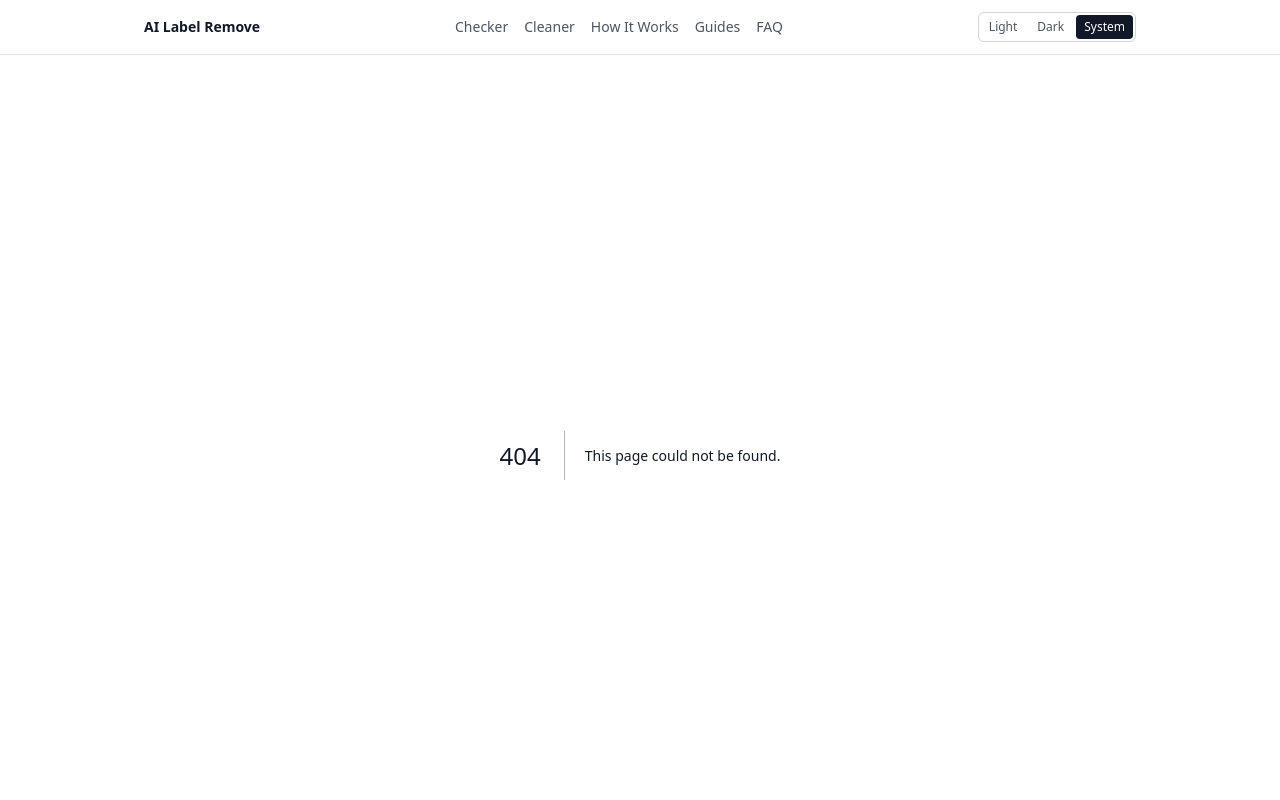
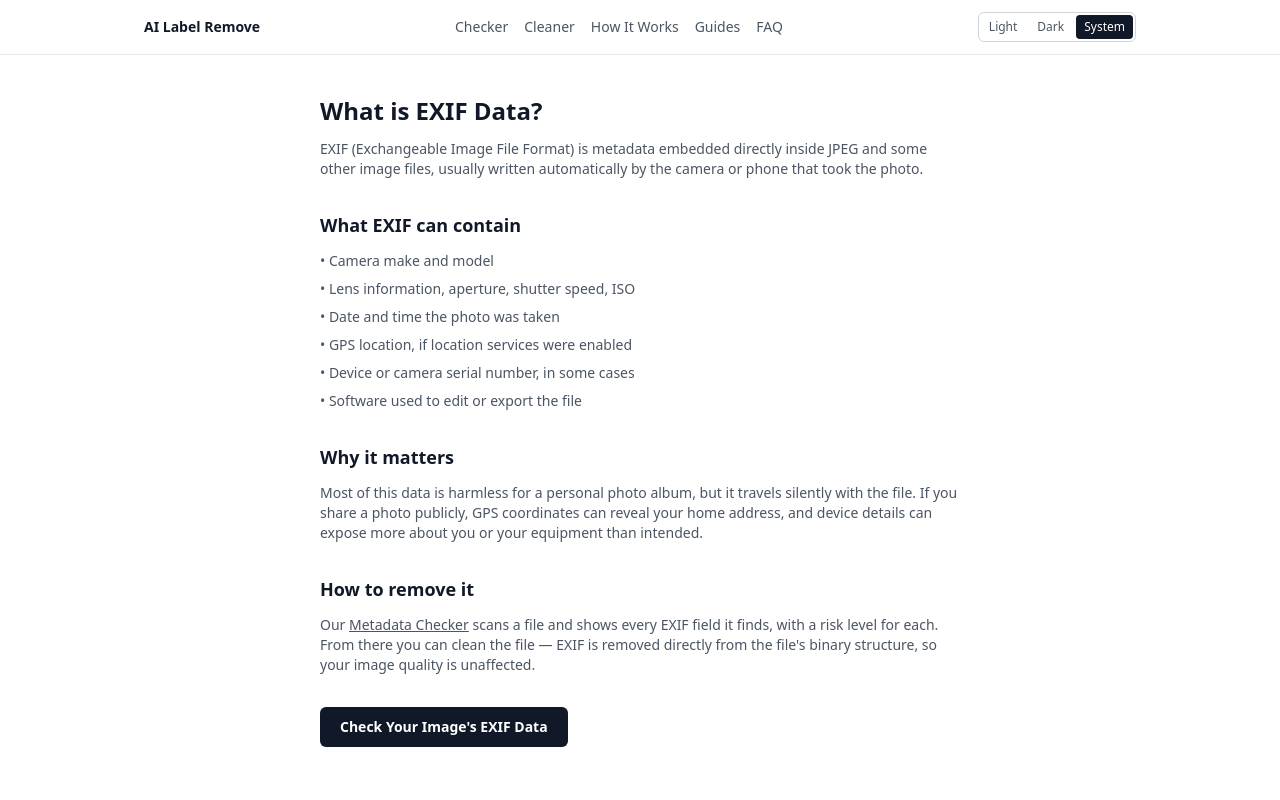
Before and after one commit to ailabelremove/ailabelremove, a Next.js app: page /exif-guide in a window 1280 px wide. Before the commit this address had no page. Shown: the top 800 px of the page. Built offline with nearby package versions, Linux system fonts and the light colour scheme.

Commit message:
Create page.tsx

```diff
--- /dev/null
+++ b/app/exif-guide/page.tsx
@@ -0,0 +1,74 @@
+import type { Metadata } from "next";
+import Link from "next/link";
+
+export const metadata: Metadata = {
+  title: "What is EXIF Data? A Complete Guide | AI Label Remove",
+  description:
+    "Learn what EXIF metadata is, what it reveals about your camera and location, and how to remove it from JPG and other image files.",
+  alternates: { canonical: "/exif-guide" },
+  openGraph: {
+    title: "What is EXIF Data? A Complete Guide",
+    description:
+      "Learn what EXIF metadata is, what it reveals, and how to remove it from your images.",
+  },
+};
+
+export default function ExifGuidePage() {
+  return (
+    <main className="mx-auto max-w-2xl px-4 py-10">
+      <h1 className="text-2xl font-semibold text-gray-900 dark:text-gray-100">
+        What is EXIF Data?
+      </h1>
+      <p className="mt-3 text-sm text-gray-600 dark:text-gray-300">
+        EXIF (Exchangeable Image File Format) is metadata embedded directly
+        inside JPEG and some other image files, usually written automatically
+        by the camera or phone that took the photo.
+      </p>
+
+      <h2 className="mt-8 text-lg font-semibold text-gray-900 dark:text-gray-100">
+        What EXIF can contain
+      </h2>
+      <ul className="mt-3 flex flex-col gap-2 text-sm text-gray-600 dark:text-gray-300">
+        <li>• Camera make and model</li>
+        <li>• Lens information, aperture, shutter speed, ISO</li>
+        <li>• Date and time the photo was taken</li>
+        <li>• GPS location, if location services were enabled</li>
+        <li>• Device or camera serial number, in some cases</li>
+        <li>• Software used to edit or export the file</li>
+      </ul>
+
+      <h2 className="mt-8 text-lg font-semibold text-gray-900 dark:text-gray-100">
+        Why it matters
+      </h2>
+      <p className="mt-3 text-sm text-gray-600 dark:text-gray-300">
+        Most of this data is harmless for a personal photo album, but it
+        travels silently with the file. If you share a photo publicly, GPS
+        coordinates can reveal your home address, and device details can
+        expose more about you or your equipment than intended.
+      </p>
+
+      <h2 className="mt-8 text-lg font-semibold text-gray-900 dark:text-gray-100">
+        How to remove it
+      </h2>
+      <p className="mt-3 text-sm text-gray-600 dark:text-gray-300">
+        Our{" "}
+        <Link href="/checker" className="underline">
+          Metadata Checker
+        </Link>{" "}
+        scans a file and shows every EXIF field it finds, with a risk level
+        for each. From there you can clean the file — EXIF is removed
+        directly from the file's binary structure, so your image quality is
+        unaffected.
+      </p>
+
+      <div className="mt-8">
+        <Link
+          href="/checker"
+          className="inline-block rounded-md bg-gray-900 px-5 py-2.5 text-sm font-semibold text-white dark:bg-white dark:text-gray-900"
+        >
+          Check Your Image's EXIF Data
+        </Link>
+      </div>
+    </main>
+  );
+      }
```
